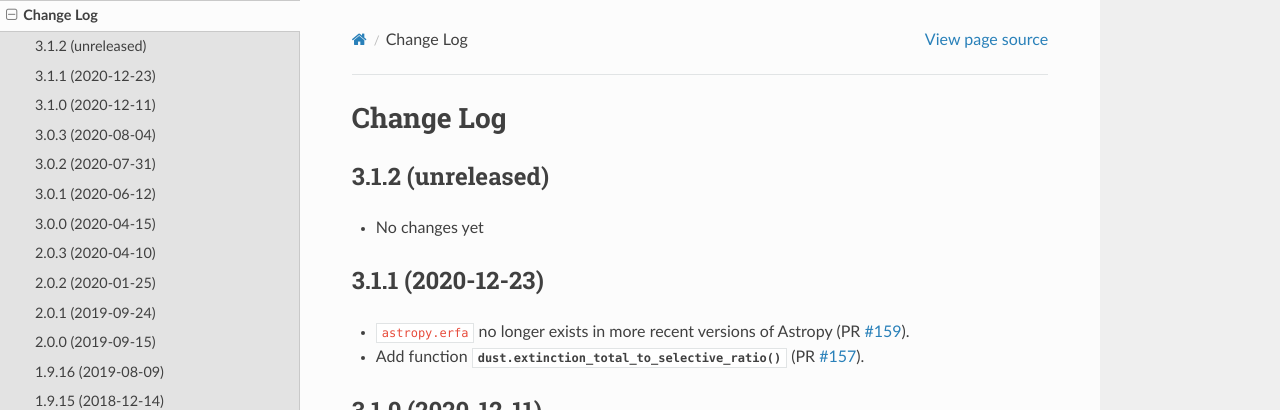
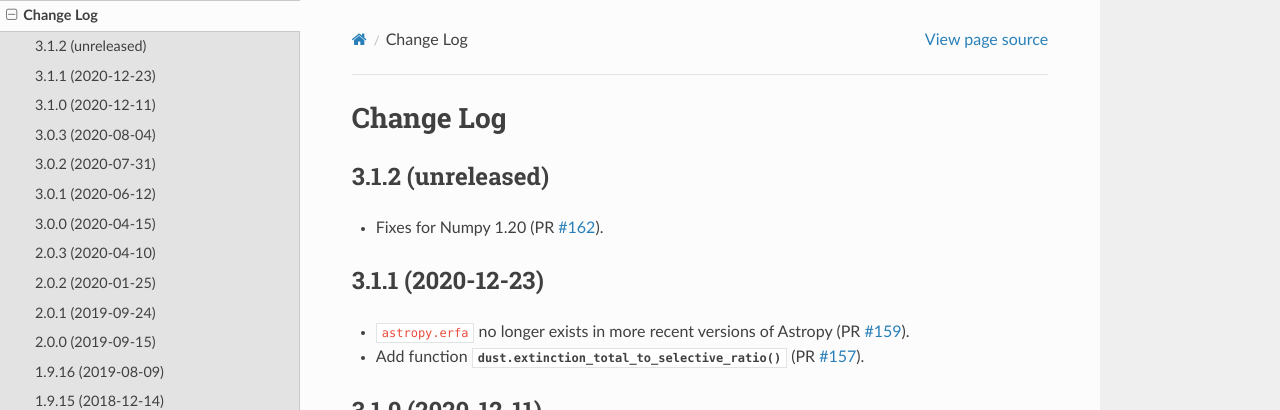
Before and after one commit to desihub/desiutil, a Sphinx documentation site: the page built from doc/changes.rst, in a window 1280 px wide and 900 px high. Shown: the top 410 px of the window. Built offline with Sphinx 7.4.7 and the Read the Docs theme 2.0.0, drawn with Linux system fonts in a browser that asks for light colours.

Commit message:
update change log

```diff
--- a/doc/changes.rst
+++ b/doc/changes.rst
@@ -5,7 +5,9 @@ Change Log
 3.1.2 (unreleased)
 ------------------
 
-* No changes yet
+* Fixes for Numpy 1.20 (PR `#162`_).
+
+.. _`#162`: https://github.com/desihub/desiutil/pull/162
 
 3.1.1 (2020-12-23)
 ------------------
```
